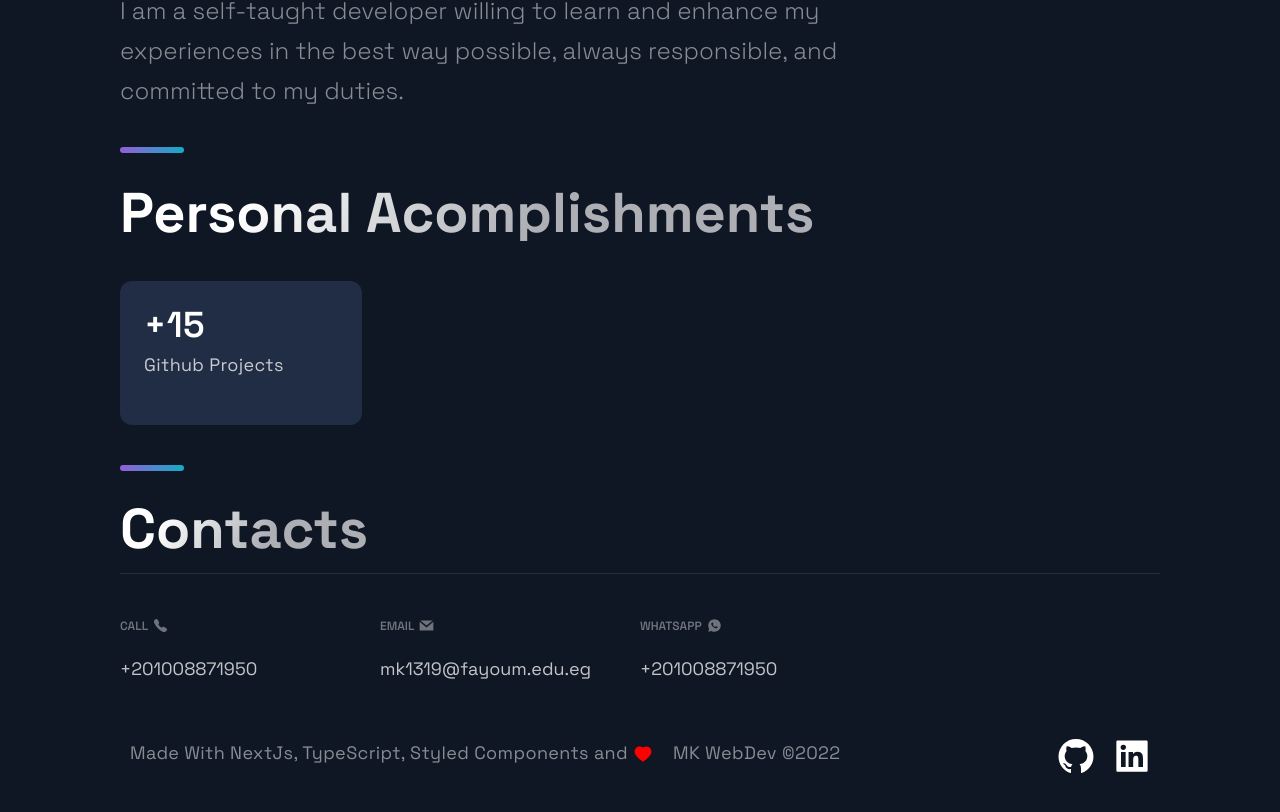
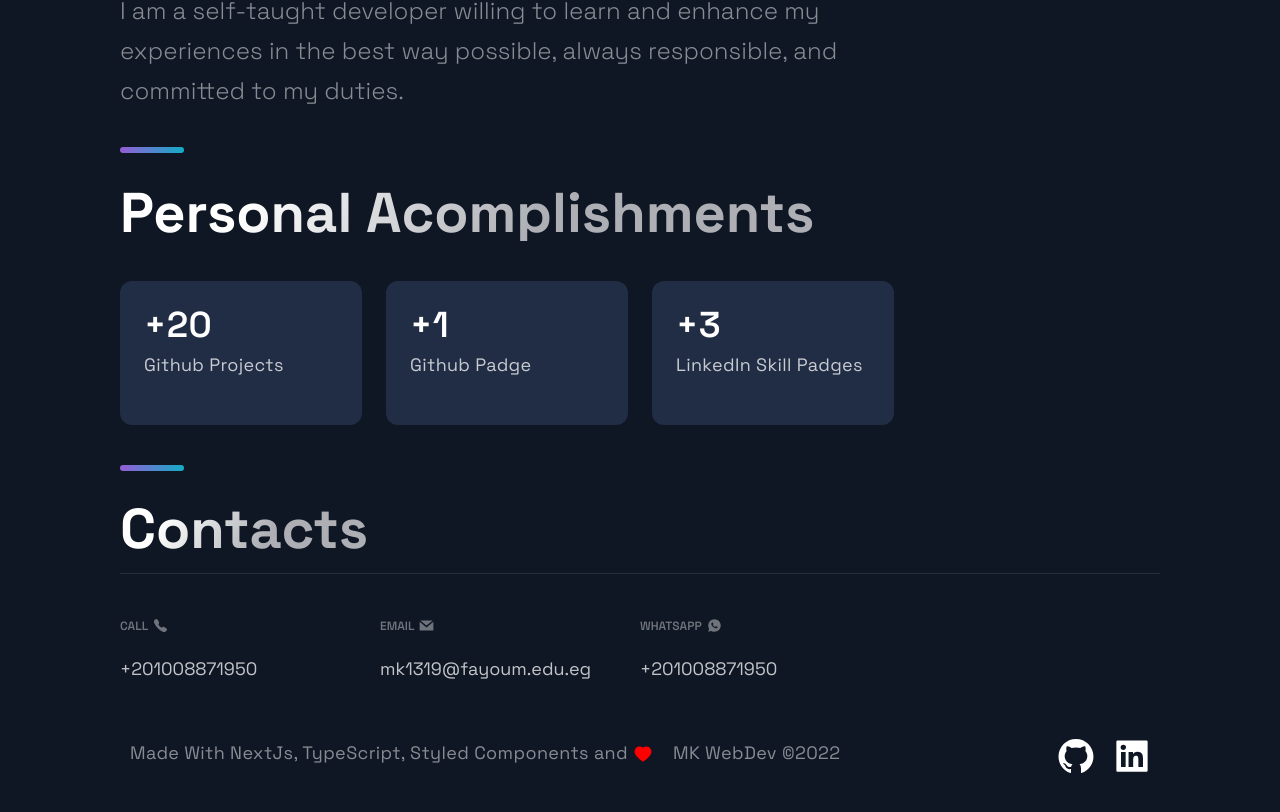
Before and after one commit to mostafakamal22/nextjs-portfolio, a Next.js app: page / in a window 1280 px wide. Shown: the part 4136-4948 px from the top of the page. Built offline with nearby package versions, Linux system fonts and the light colour scheme.

Commit message:
update Acomplishments section

```diff
--- a/src/constants/constants.tsx
+++ b/src/constants/constants.tsx
@@ -183,7 +183,11 @@ export const technologies: readonly {
 export const acomplishments: readonly {
   number: number;
   text: string;
-}[] = [{ number: 15, text: "Github Projects" }];
+}[] = [
+  { number: 20, text: "Github Projects" },
+  { number: 1, text: "Github Padge" },
+  { number: 3, text: "LinkedIn Skill Padges" },
+];
 
 //Footer data
 export const contacts: readonly {
```
